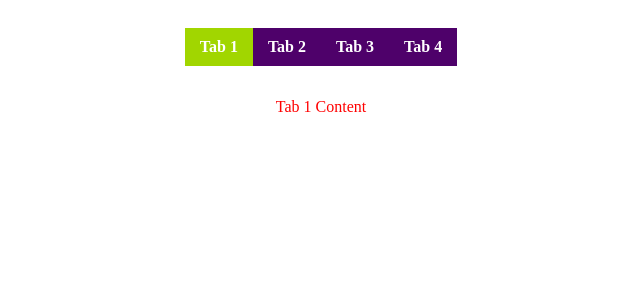
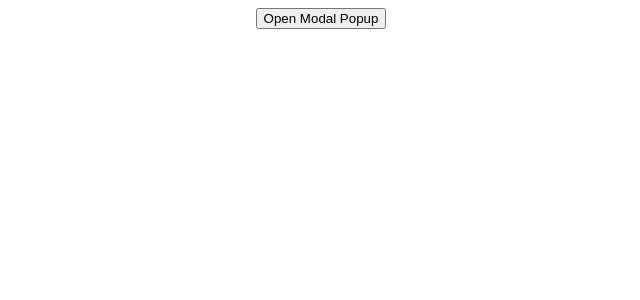
Before and after one commit to AhmedElyacoubiForJ/react-sandbox, a React (Create React App) app: page / in a window 1280 px wide. Shown: the top 300 px of the page, without its empty margins (319-959 px from the left). Built offline with nearby package versions, Linux system fonts and the light colour scheme; the HTML template or start-up script is replaced by a standard one.

Commit message:
custom modal popup mini project skeleton

```diff
--- a/src/App.js
+++ b/src/App.js
@@ -10,7 +10,8 @@ import "./App.css";
 // import QRCodeGenarator from "./freeCodeMapMinis/components/qr-code-generator";
 // import LightDarkMode from "./freeCodeMapMinis/components/light-dark-mode";
 // import ScrollIndicator from "./freeCodeMapMinis/components/scroll-indicator";
-import TabsApp from "./freeCodeMapMinis/components/cutom-tabs/tabs-app";
+// import TabsApp from "./freeCodeMapMinis/components/cutom-tabs/tabs-app";
+import ModalTest from "./freeCodeMapMinis/components/custom-modal-popup/modal-test";
 
 // import FunctionUpdaterExample from "./BroCode/components/updater-functions";
 // import UpdateObjectExample from "./BroCode/components/update-objects-in-state";
@@ -57,7 +58,11 @@ function App() {
       {/* <ScrollIndicator url="https://dummyjson.com/products?limit=100" /> */}
 
       {/* Custom Tabs */}
-      <TabsApp />
+      {/* <TabsApp /> */}
+
+      {/* Custom Modal Popup */}
+      <ModalTest />
+
 
       {/* ************************************************************ */}
 
--- /dev/null
+++ b/src/freeCodeMapMinis/components/custom-modal-popup/modal-test.jsx
@@ -0,0 +1,20 @@
+import { useState } from "react"
+
+import Modal from "./modal"
+export default function ModalTest() {
+    const [showModalPopup, setShowModalPopup] = useState(false)
+
+    function handleToggleModalPopup() {
+        setShowModalPopup((s) => !s)
+    }
+
+    return (
+        <div>
+            <button onClick={handleToggleModalPopup} >Open Modal Popup</button>
+            {
+                showModalPopup &&
+                <Modal />
+            }
+        </div>
+    )
+}
--- /dev/null
+++ b/src/freeCodeMapMinis/components/custom-modal-popup/modal.jsx
@@ -0,0 +1,10 @@
+import './modal.css';
+
+export default function Modal() {
+
+    return (
+        <div>
+            Modal
+        </div>
+    )
+}
```
Also changed, not shown: src/freeCodeMapMinis/components/custom-modal-popup/modal.css (added).
